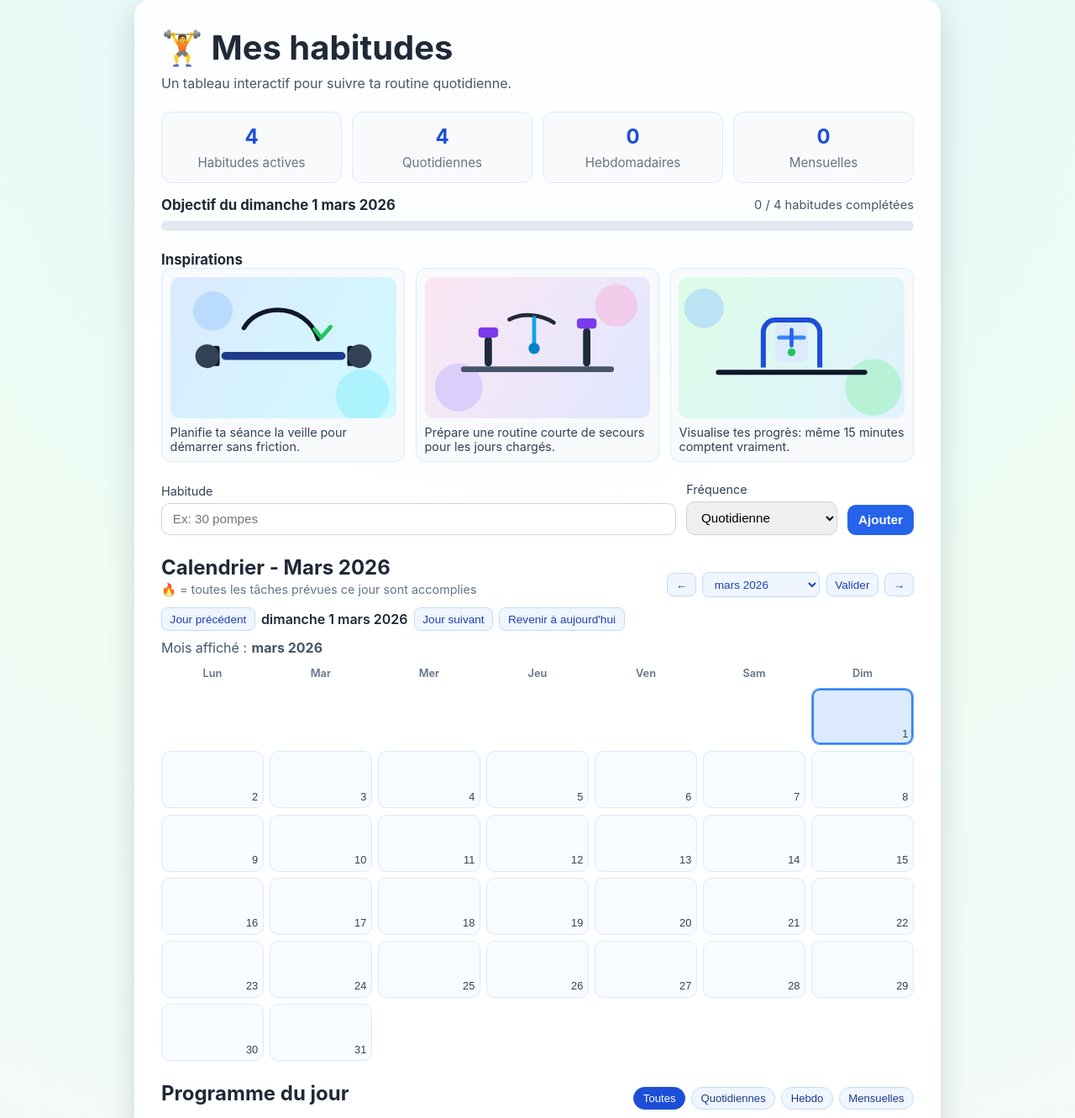
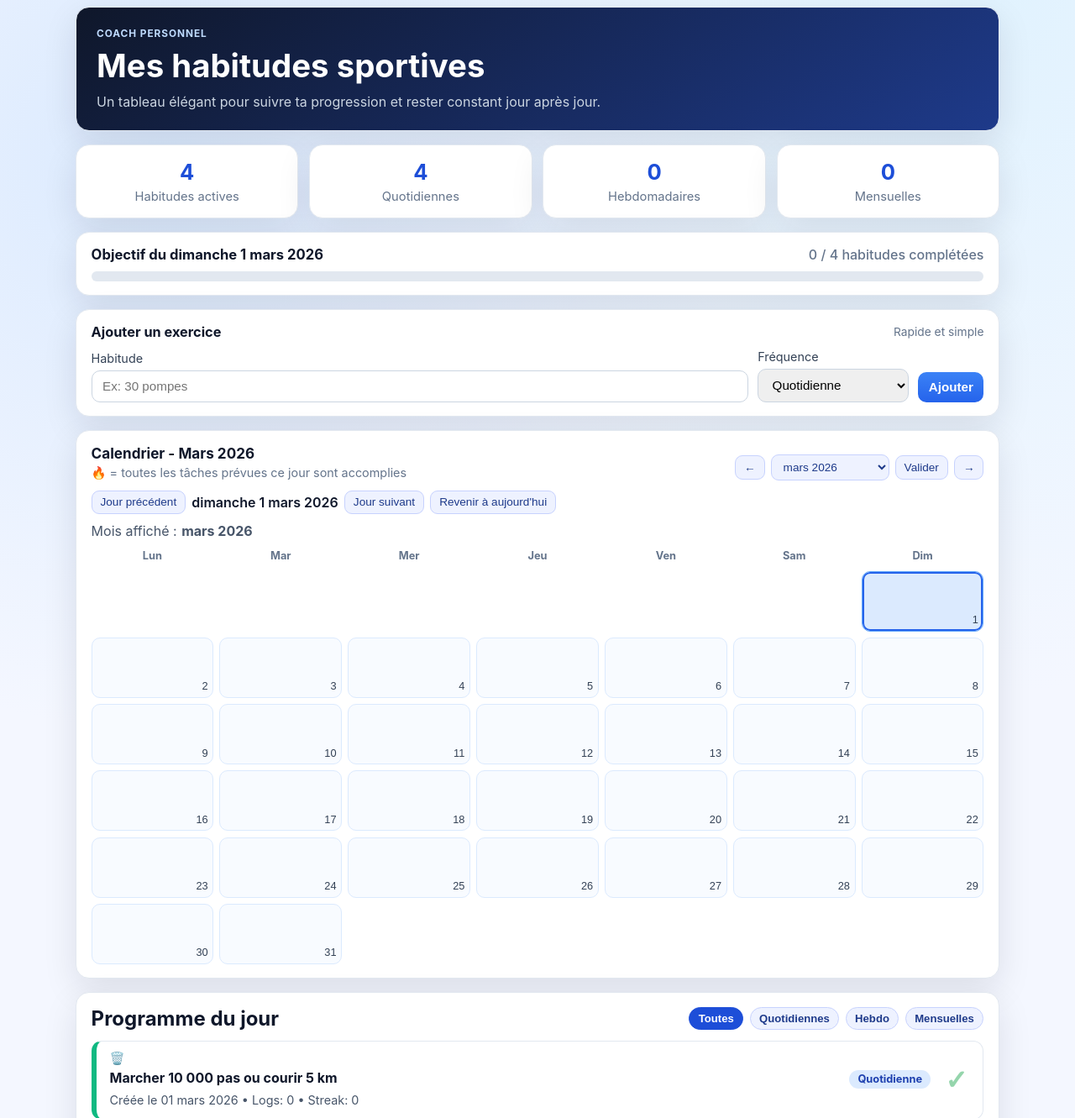
Before and after one commit to osavaria11-bot/essai2, a plain HTML site: page index.html in a window 1280 px wide. Shown: the part 24-1355 px from the top of the page at 84% size. Drawn offline with Linux system fonts and the light colour scheme.

Commit message:
Polish UI with modern professional styling

```diff
--- a/index.html
+++ b/index.html
@@ -8,31 +8,32 @@
   </head>
   <body>
     <main class="container">
-      <header class="header">
-        <h1>🏋️ Mes habitudes</h1>
-        <p>Un tableau interactif pour suivre ta routine quotidienne.</p>
+      <header class="header card">
+        <p class="kicker">Coach personnel</p>
+        <h1>Mes habitudes sportives</h1>
+        <p class="subtitle">Un tableau élégant pour suivre ta progression et rester constant jour après jour.</p>
       </header>
 
       <section class="stats" aria-label="Résumé des habitudes">
-        <article>
+        <article class="card stat-card">
           <h2 id="totalHabits">0</h2>
           <p>Habitudes actives</p>
         </article>
-        <article>
+        <article class="card stat-card">
           <h2 id="dailyHabits">0</h2>
           <p>Quotidiennes</p>
         </article>
-        <article>
+        <article class="card stat-card">
           <h2 id="weeklyHabits">0</h2>
           <p>Hebdomadaires</p>
         </article>
-        <article>
+        <article class="card stat-card">
           <h2 id="monthlyHabits">0</h2>
           <p>Mensuelles</p>
         </article>
       </section>
 
-      <section class="progress-section" aria-label="Progression du jour">
+      <section class="progress-section card" aria-label="Progression du jour">
         <div class="progress-head">
           <h2 id="progressHeading">Objectif du jour</h2>
           <p id="progressText">0 / 0 habitudes complétées</p>
@@ -42,25 +43,11 @@
         </div>
       </section>
 
-      <section class="gallery-section" aria-label="Inspirations visuelles">
-        <h2>Inspirations</h2>
-        <div class="gallery-grid">
-          <article class="gallery-card">
-            <img src="assets/images/training-1.svg" alt="Illustration d'une barre de musculation" loading="lazy" />
-            <p>Planifie ta séance la veille pour démarrer sans friction.</p>
-          </article>
-          <article class="gallery-card">
-            <img src="assets/images/training-2.svg" alt="Illustration de matériel de gym" loading="lazy" />
-            <p>Prépare une routine courte de secours pour les jours chargés.</p>
-          </article>
-          <article class="gallery-card">
-            <img src="assets/images/training-3.svg" alt="Illustration d'une porte de traction" loading="lazy" />
-            <p>Visualise tes progrès: même 15 minutes comptent vraiment.</p>
-          </article>
+      <section class="controls card" aria-label="Ajouter une habitude">
+        <div class="section-title-row">
+          <h2>Ajouter un exercice</h2>
+          <span>Rapide et simple</span>
         </div>
-      </section>
-
-      <section class="controls" aria-label="Ajouter une habitude">
         <form id="habitForm" class="habit-form">
           <label>
             Habitude
@@ -80,7 +67,7 @@
         </form>
       </section>
 
-      <section class="calendar-section" aria-label="Calendrier des accomplissements">
+      <section class="calendar-section card" aria-label="Calendrier des accomplissements">
         <div class="calendar-header">
           <div class="calendar-title-wrap">
             <h2 id="calendarTitle">Calendrier</h2>
@@ -106,7 +93,7 @@
         <div id="calendarGrid" class="calendar-grid"></div>
       </section>
 
-      <section class="habits-section">
+      <section class="habits-section card">
         <div class="habits-header">
           <h2>Programme du jour</h2>
           <div class="filter-controls" aria-label="Filtrer les habitudes">
@@ -118,6 +105,24 @@
         </div>
         <ul id="habitList" class="habit-list"></ul>
       </section>
+
+      <section class="gallery-section" aria-label="Inspirations visuelles">
+        <h2>Inspirations</h2>
+        <div class="gallery-grid">
+          <article class="gallery-card card">
+            <img src="assets/images/training-1.svg" alt="Illustration d'une barre de musculation" loading="lazy" />
+            <p>Planifie ta séance la veille pour démarrer sans friction.</p>
+          </article>
+          <article class="gallery-card card">
+            <img src="assets/images/training-2.svg" alt="Illustration de matériel de gym" loading="lazy" />
+            <p>Prépare une routine courte de secours pour les jours chargés.</p>
+          </article>
+          <article class="gallery-card card">
+            <img src="assets/images/training-3.svg" alt="Illustration d'une porte de traction" loading="lazy" />
+            <p>Visualise tes progrès: même 15 minutes comptent vraiment.</p>
+          </article>
+        </div>
+      </section>
     </main>
 
     <script src="script.js"></script>
--- a/script.js
+++ b/script.js
@@ -39,10 +39,47 @@ const defaultHabits = [
   },
 ];
 
+const normalizeHabit = (habit, fallbackIdSeed = Date.now() + Math.random()) => ({
+  id: Number(habit.id) || fallbackIdSeed,
+  name: typeof habit.name === 'string' ? habit.name : 'Habitude sans nom',
+  description: null,
+  frequency: ['daily', 'weekly', 'monthly'].includes(habit.frequency) ? habit.frequency : 'daily',
+  createdAt: typeof habit.createdAt === 'string' ? habit.createdAt : new Date().toISOString(),
+  logs: Array.isArray(habit.logs) ? habit.logs.filter((entry) => typeof entry === 'string') : [],
+  streak: 0,
+});
+
+const mergeHabits = (storedHabits, fallbackHabits) => {
+  const fallbackByName = new Map(
+    fallbackHabits.map((habit) => [habit.name.trim().toLowerCase(), normalizeHabit(habit)]),
+  );
+  const merged = [];
+
+  storedHabits.forEach((habit, index) => {
+    const normalizedStored = normalizeHabit(habit, Date.now() + index + Math.random());
+    const key = normalizedStored.name.trim().toLowerCase();
+
+    if (fallbackByName.has(key)) {
+      const fallbackHabit = fallbackByName.get(key);
+      merged.push({
+        ...fallbackHabit,
+        ...normalizedStored,
+        id: normalizedStored.id,
+      });
+      fallbackByName.delete(key);
+      return;
+    }
+
+    merged.push(normalizedStored);
+  });
+
+  return [...merged, ...fallbackByName.values()];
+};
+
 const loadHabits = () => {
   const storedHabits = localStorage.getItem(STORAGE_KEY);
   if (!storedHabits) {
-    return defaultHabits;
+    return defaultHabits.map((habit, index) => normalizeHabit(habit, Date.now() + index + Math.random()));
   }
 
   try {
@@ -51,19 +88,10 @@ const loadHabits = () => {
       return defaultHabits;
     }
 
-    return parsedHabits
-      .filter((habit) => typeof habit === 'object' && habit !== null)
-      .map((habit) => ({
-        id: Number(habit.id) || Date.now() + Math.random(),
-        name: typeof habit.name === 'string' ? habit.name : 'Habitude sans nom',
-        description: null,
-        frequency: ['daily', 'weekly', 'monthly'].includes(habit.frequency) ? habit.frequency : 'daily',
-        createdAt: typeof habit.createdAt === 'string' ? habit.createdAt : new Date().toISOString(),
-        logs: Array.isArray(habit.logs) ? habit.logs.filter((entry) => typeof entry === 'string') : [],
-        streak: 0,
-      }));
+    const safeHabits = parsedHabits.filter((habit) => typeof habit === 'object' && habit !== null);
+    return mergeHabits(safeHabits, defaultHabits);
   } catch (error) {
-    return defaultHabits;
+    return defaultHabits.map((habit, index) => normalizeHabit(habit, Date.now() + index + Math.random()));
   }
 };
 
--- a/styles.css
+++ b/styles.css
@@ -1,6 +1,15 @@
 :root {
-  font-family: Inter, Arial, sans-serif;
-  color: #1f2937;
+  font-family: "Inter", "Segoe UI", Roboto, Arial, sans-serif;
+  color: #0f172a;
+  --bg: #f4f7ff;
+  --surface: #ffffff;
+  --surface-soft: #f8fafc;
+  --primary: #2563eb;
+  --primary-dark: #1d4ed8;
+  --success: #16a34a;
+  --muted: #64748b;
+  --border: #e2e8f0;
+  --shadow: 0 14px 40px rgba(15, 23, 42, 0.1);
 }
 
 * {
@@ -10,68 +19,139 @@
 body {
   margin: 0;
   min-height: 100vh;
-  background: radial-gradient(circle at top, #dff4ff, #eefcf2 45%, #f7f8ff);
-  display: grid;
-  place-items: center;
-  padding: 1.5rem;
+  background:
+    radial-gradient(circle at 15% 10%, #dbeafe 0%, transparent 32%),
+    radial-gradient(circle at 90% 0%, #e0f2fe 0%, transparent 36%),
+    var(--bg);
+  padding: 2rem 1.25rem;
 }
 
 .container {
-  width: min(960px, 100%);
-  background: #ffffffee;
-  border-radius: 18px;
-  padding: 2rem;
-  box-shadow: 0 12px 36px rgba(15, 23, 42, 0.15);
+  width: min(1100px, 100%);
+  margin: 0 auto;
+  display: grid;
+  gap: 1rem;
+}
+
+.card {
+  background: var(--surface);
+  border: 1px solid var(--border);
+  border-radius: 16px;
+  box-shadow: var(--shadow);
 }
 
 .header {
-  margin-bottom: 1.5rem;
+  padding: 1.5rem;
+  background: linear-gradient(145deg, #0f172a, #1e3a8a);
+  color: #fff;
+}
+
+.kicker {
+  margin: 0;
+  text-transform: uppercase;
+  letter-spacing: 0.08em;
+  font-size: 0.74rem;
+  font-weight: 700;
+  color: #bfdbfe;
 }
 
 .header h1 {
-  margin: 0;
-  font-size: clamp(1.7rem, 2vw + 1rem, 2.5rem);
+  margin: 0.5rem 0 0;
+  font-size: clamp(1.6rem, 2.2vw + 1rem, 2.4rem);
 }
 
-.header p {
-  margin-top: 0.5rem;
-  color: #4b5563;
+.subtitle {
+  margin: 0.6rem 0 0;
+  color: #cbd5e1;
 }
 
 .stats {
   display: grid;
   grid-template-columns: repeat(4, minmax(0, 1fr));
-  gap: 0.75rem;
-  margin-bottom: 1rem;
+  gap: 0.8rem;
 }
 
-.stats article {
-  background: #f8fafc;
-  border: 1px solid #dbeafe;
-  border-radius: 12px;
-  padding: 0.9rem;
+.stat-card {
+  padding: 1rem;
   text-align: center;
 }
 
 .stats h2 {
   margin: 0;
-  color: #1d4ed8;
+  color: var(--primary-dark);
+  font-size: 1.6rem;
 }
 
 .stats p {
-  margin: 0.4rem 0 0;
-  color: #6b7280;
-  font-size: 0.95rem;
+  margin: 0.35rem 0 0;
+  color: var(--muted);
+  font-size: 0.92rem;
 }
 
-.controls {
-  margin-bottom: 1.5rem;
+.progress-section,
+.controls,
+.calendar-section,
+.habits-section {
+  padding: 1rem 1.1rem;
+}
+
+.progress-head {
+  display: flex;
+  justify-content: space-between;
+  align-items: center;
+  gap: 0.8rem;
+  margin-bottom: 0.6rem;
+}
+
+.progress-head h2 {
+  margin: 0;
+  font-size: 1.04rem;
+}
+
+.progress-head p {
+  margin: 0;
+  color: var(--muted);
+  font-weight: 500;
+}
+
+.progress-track {
+  width: 100%;
+  height: 12px;
+  border-radius: 999px;
+  background: #e2e8f0;
+  overflow: hidden;
+}
+
+.progress-fill {
+  width: 0;
+  height: 100%;
+  border-radius: inherit;
+  background: linear-gradient(90deg, var(--success), #0ea5e9);
+  transition: width 0.25s ease;
+}
+
+.section-title-row {
+  display: flex;
+  align-items: center;
+  justify-content: space-between;
+  gap: 0.8rem;
+  margin-bottom: 0.7rem;
+}
+
+.section-title-row h2 {
+  margin: 0;
+  font-size: 1.02rem;
+}
+
+.section-title-row span {
+  color: var(--muted);
+  font-size: 0.86rem;
 }
 
 .habit-form {
   display: grid;
   grid-template-columns: 1fr 180px auto;
-  gap: 0.75rem;
+  gap: 0.7rem;
   align-items: end;
 }
 
@@ -87,97 +167,31 @@ body {
 .habit-form button {
   border: 1px solid #cbd5e1;
   border-radius: 10px;
-  padding: 0.6rem 0.8rem;
+  padding: 0.62rem 0.78rem;
   font-size: 0.95rem;
 }
 
+.habit-form input:focus,
+.habit-form select:focus,
+.filter-chip:focus,
+.calendar-controls button:focus,
+.day-controls button:focus,
+.check-icon:focus,
+.trash-icon:focus {
+  outline: 2px solid #93c5fd;
+  outline-offset: 2px;
+}
+
 .habit-form button {
-  background: #2563eb;
-  color: white;
+  background: linear-gradient(180deg, #3b82f6, #2563eb);
+  color: #fff;
   border: none;
   cursor: pointer;
-  font-weight: 600;
+  font-weight: 700;
 }
 
 .habit-form button:hover {
-  background: #1d4ed8;
-}
-
-.calendar-section {
-  margin-bottom: 1.5rem;
-}
-
-
-.progress-section {
-  margin-bottom: 1.5rem;
-}
-
-.progress-head {
-  display: flex;
-  justify-content: space-between;
-  align-items: center;
-  margin-bottom: 0.55rem;
-  gap: 0.75rem;
-}
-
-.progress-head h2,
-.gallery-section h2 {
-  margin: 0;
-  font-size: 1.05rem;
-}
-
-.progress-head p {
-  margin: 0;
-  color: #475569;
-  font-size: 0.92rem;
-}
-
-.progress-track {
-  width: 100%;
-  height: 12px;
-  border-radius: 999px;
-  background: #e2e8f0;
-  overflow: hidden;
-}
-
-.progress-fill {
-  width: 0%;
-  height: 100%;
-  border-radius: inherit;
-  background: linear-gradient(90deg, #22c55e, #3b82f6);
-  transition: width 0.25s ease;
-}
-
-.gallery-section {
-  margin-bottom: 1.5rem;
-}
-
-.gallery-grid {
-  display: grid;
-  grid-template-columns: repeat(3, minmax(0, 1fr));
-  gap: 0.8rem;
-}
-
-.gallery-card {
-  margin: 0;
-  background: #f8fafc;
-  border: 1px solid #dbeafe;
-  border-radius: 12px;
-  padding: 0.6rem;
-  display: grid;
-  gap: 0.5rem;
-}
-
-.gallery-card img {
-  width: 100%;
-  border-radius: 8px;
-  display: block;
-}
-
-.gallery-card p {
-  margin: 0;
-  color: #334155;
-  font-size: 0.9rem;
+  background: linear-gradient(180deg, #2563eb, #1d4ed8);
 }
 
 .calendar-header {
@@ -196,11 +210,12 @@ body {
 .calendar-header h2 {
   margin: 0;
   text-transform: capitalize;
+  font-size: 1.07rem;
 }
 
 .calendar-header p {
   margin: 0;
-  color: #64748b;
+  color: var(--muted);
   font-size: 0.9rem;
 }
 
@@ -215,11 +230,11 @@ body {
 .calendar-controls button,
 .calendar-controls select,
 .day-controls button {
-  border: 1px solid #bfdbfe;
-  background: #eff6ff;
-  color: #1e40af;
-  border-radius: 8px;
-  padding: 0.35rem 0.6rem;
+  border: 1px solid #c7d2fe;
+  background: #eef2ff;
+  color: #1e3a8a;
+  border-radius: 9px;
+  padding: 0.36rem 0.62rem;
   font-size: 0.85rem;
 }
 
@@ -242,7 +257,7 @@ body {
 
 .day-controls p {
   margin: 0;
-  color: #1f2937;
+  color: #0f172a;
   font-weight: 600;
 }
 
@@ -255,13 +270,13 @@ body {
 .calendar-weekday {
   text-align: center;
   font-size: 0.8rem;
-  color: #64748b;
-  font-weight: 600;
+  color: var(--muted);
+  font-weight: 700;
   padding: 0.2rem;
 }
 
 .calendar-day {
-  min-height: 68px;
+  min-height: 72px;
   border: 1px solid #dbeafe;
   border-radius: 10px;
   background: #f8fbff;
@@ -269,15 +284,22 @@ body {
   padding: 0.35rem;
   text-align: left;
   cursor: pointer;
+  transition: transform 0.15s ease, box-shadow 0.15s ease;
+}
+
+.calendar-day:hover {
+  transform: translateY(-1px);
+  box-shadow: 0 8px 18px rgba(37, 99, 235, 0.12);
 }
 
 .calendar-day.is-empty {
   border-color: transparent;
   background: transparent;
+  box-shadow: none;
 }
 
 .calendar-day.is-today {
-  box-shadow: inset 0 0 0 2px #3b82f6;
+  box-shadow: inset 0 0 0 2px var(--primary);
 }
 
 .calendar-day.is-selected {
@@ -297,8 +319,40 @@ body {
   font-size: 1.2rem;
 }
 
-.habits-section h2 {
-  margin: 0 0 0.75rem;
+.habits-header {
+  display: flex;
+  align-items: center;
+  justify-content: space-between;
+  gap: 0.75rem;
+  margin-bottom: 0.75rem;
+}
+
+.habits-section h2,
+.gallery-section h2 {
+  margin: 0;
+}
+
+.filter-controls {
+  display: flex;
+  gap: 0.45rem;
+  flex-wrap: wrap;
+}
+
+.filter-chip {
+  border: 1px solid #c7d2fe;
+  background: #eef2ff;
+  color: #1e3a8a;
+  border-radius: 999px;
+  padding: 0.32rem 0.66rem;
+  font-size: 0.82rem;
+  cursor: pointer;
+  font-weight: 600;
+}
+
+.filter-chip.is-active {
+  border-color: var(--primary-dark);
+  background: var(--primary-dark);
+  color: #fff;
 }
 
 .habit-list {
@@ -309,50 +363,29 @@ body {
   gap: 0.75rem;
 }
 
-
-.habits-header {
-  display: flex;
-  align-items: center;
-  justify-content: space-between;
-  gap: 0.75rem;
-  margin-bottom: 0.75rem;
-}
-
-.filter-controls {
-  display: flex;
-  gap: 0.45rem;
-  flex-wrap: wrap;
-}
-
-.filter-chip {
-  border: 1px solid #bfdbfe;
-  background: #eff6ff;
-  color: #1e3a8a;
-  border-radius: 999px;
-  padding: 0.3rem 0.65rem;
-  font-size: 0.82rem;
-  cursor: pointer;
-}
-
-.filter-chip.is-active {
-  border-color: #1d4ed8;
-  background: #1d4ed8;
-  color: #fff;
-}
-
 .habit-card {
-  border: 1px solid #e5e7eb;
+  border: 1px solid #e2e8f0;
   border-left: 6px solid #10b981;
-  border-radius: 10px;
+  border-radius: 12px;
   padding: 0.85rem 1rem;
-  display: grid;
-  gap: 0.55rem;
-  background: #ffffff;
+  background: #fff;
 }
 
 .habit-card.done {
-  border-left-color: #2563eb;
+  border-left-color: var(--primary);
   background: #f8fbff;
+}
+
+.habit-card-layout {
+  display: grid;
+  grid-template-columns: 1fr auto;
+  align-items: center;
+  gap: 0.9rem;
+}
+
+.habit-main {
+  display: grid;
+  gap: 0.35rem;
 }
 
 .habit-title-row {
@@ -373,25 +406,13 @@ body {
   border-radius: 999px;
   padding: 0.2rem 0.65rem;
   font-size: 0.8rem;
-  font-weight: 600;
+  font-weight: 700;
 }
 
 .meta {
   margin: 0;
-  color: #4b5563;
+  color: #475569;
   font-size: 0.9rem;
-}
-
-.habit-card-layout {
-  display: grid;
-  grid-template-columns: 1fr auto;
-  align-items: center;
-  gap: 0.9rem;
-}
-
-.habit-main {
-  display: grid;
-  gap: 0.35rem;
 }
 
 .trash-icon {
@@ -412,7 +433,7 @@ body {
 .check-icon {
   border: none;
   background: transparent;
-  color: #16a34a;
+  color: var(--success);
   font-size: 2rem;
   font-weight: 800;
   line-height: 1;
@@ -426,42 +447,66 @@ body {
   text-shadow: 0 0 12px rgba(22, 163, 74, 0.25);
 }
 
-.actions {
-  display: flex;
-  gap: 0.5rem;
+.gallery-section {
+  margin-top: 0.2rem;
 }
 
-.actions button {
-  border: 1px solid #bfdbfe;
-  background: #eff6ff;
-  color: #1e3a8a;
-  border-radius: 8px;
-  padding: 0.35rem 0.6rem;
-  font-size: 0.85rem;
-  cursor: pointer;
+.gallery-grid {
+  display: grid;
+  grid-template-columns: repeat(3, minmax(0, 1fr));
+  gap: 0.8rem;
+  margin-top: 0.8rem;
 }
 
-.actions button.delete {
-  border-color: #fecaca;
-  background: #fef2f2;
-  color: #991b1b;
+.gallery-card {
+  margin: 0;
+  padding: 0.65rem;
+  display: grid;
+  gap: 0.55rem;
+}
+
+.gallery-card img {
+  width: 100%;
+  border-radius: 10px;
+  display: block;
+  border: 1px solid #dbeafe;
+}
+
+.gallery-card p {
+  margin: 0;
+  color: #334155;
+  font-size: 0.9rem;
 }
 
 .empty-state {
   border: 1px dashed #cbd5e1;
   border-radius: 12px;
-  color: #64748b;
+  color: var(--muted);
   padding: 1rem;
   text-align: center;
+  background: #f8fafc;
+}
+
+@media (max-width: 860px) {
+  .stats {
+    grid-template-columns: repeat(2, minmax(0, 1fr));
+  }
+
+  .habit-form {
+    grid-template-columns: 1fr;
+  }
+
+  .progress-head,
+  .habits-header,
+  .section-title-row {
+    flex-direction: column;
+    align-items: flex-start;
+  }
 }
 
 @media (max-width: 700px) {
-  .container {
-    padding: 1.2rem;
-  }
-
-  .stats {
-    grid-template-columns: repeat(2, minmax(0, 1fr));
+  body {
+    padding: 1rem 0.7rem;
   }
 
   .calendar-header {
@@ -481,16 +526,6 @@ body {
     justify-self: end;
   }
 
-  .habit-form {
-    grid-template-columns: 1fr;
-  }
-
-  .progress-head,
-  .habits-header {
-    flex-direction: column;
-    align-items: flex-start;
-  }
-
   .gallery-grid {
     grid-template-columns: 1fr;
   }
```
